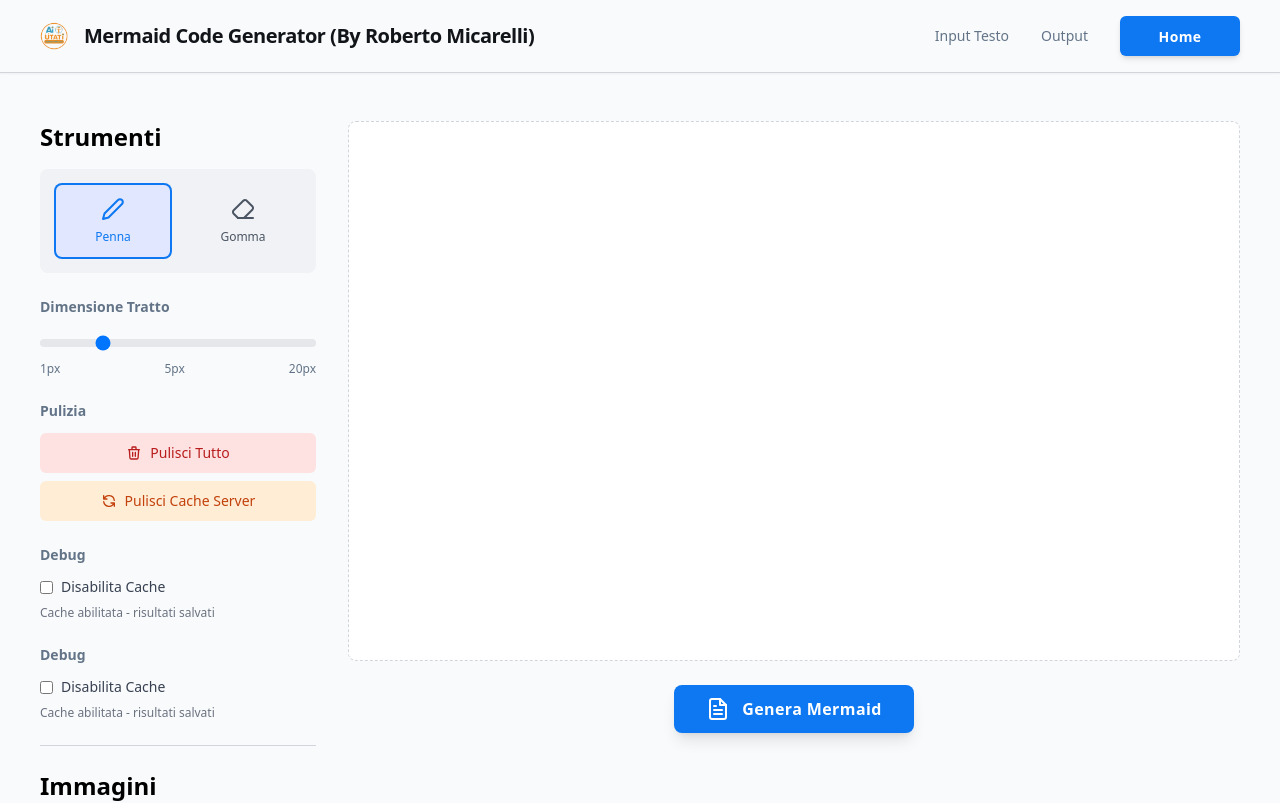
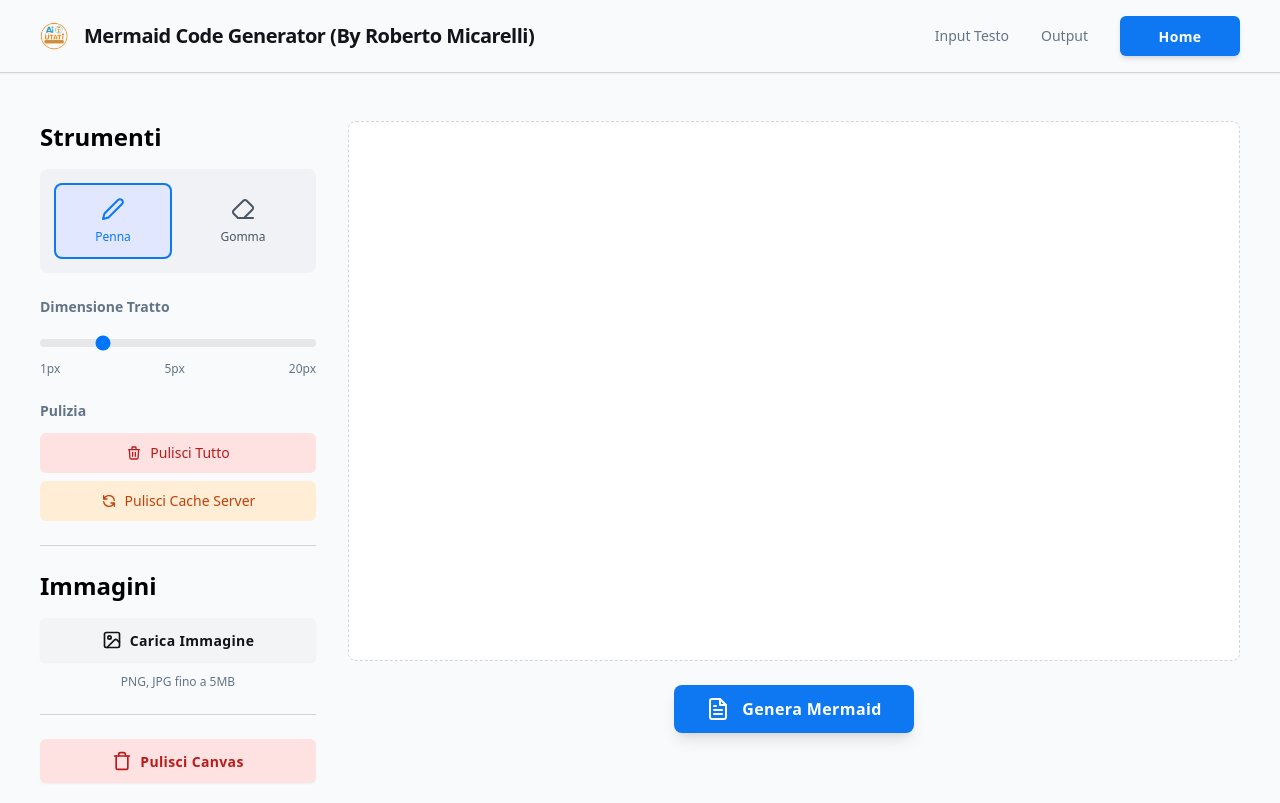
Before and after one commit to RobertoMicarelli/mermaid-sketcher, a Next.js app: page /disegno in a window 1280 px wide. Shown: the top 803 px of the page. Built offline with nearby package versions, Linux system fonts and the light colour scheme.

Commit message:
feat: Hide debug cache section temporarily

```diff
--- a/app/disegno/page.js
+++ b/app/disegno/page.js
@@ -674,6 +674,7 @@
                     </div>
                   </div>
 
+                  {/* Sezione Debug temporaneamente nascosta
                   <div>
                     <h3 className="text-sm font-medium text-[#637488] mb-3 font-semibold">Debug</h3>
                     <div className="space-y-2">
@@ -691,24 +692,7 @@
                       </p>
                     </div>
                   </div>
-
-                  <div>
-                    <h3 className="text-sm font-medium text-[#637488] mb-3 font-semibold">Debug</h3>
-                    <div className="space-y-2">
-                      <label className="flex items-center gap-2 cursor-pointer">
-                        <input
-                          type="checkbox"
-                          checked={disableCache}
-                          onChange={(e) => setDisableCache(e.target.checked)}
-                          className="rounded border-gray-300 text-blue-600 focus:ring-blue-500"
-                        />
-                        <span className="text-sm text-gray-700">Disabilita Cache</span>
-                      </label>
-                      <p className="text-xs text-gray-500">
-                        {disableCache ? 'Cache disabilitata - ogni richiesta è nuova' : 'Cache abilitata - risultati salvati'}
-                      </p>
-                    </div>
-                  </div>
+                  */}
 
                   <div className="border-t border-[#d1d5db] pt-6">
                     <h2 className="text-xl sm:text-2xl font-semibold mb-2">Immagini</h2>
```
